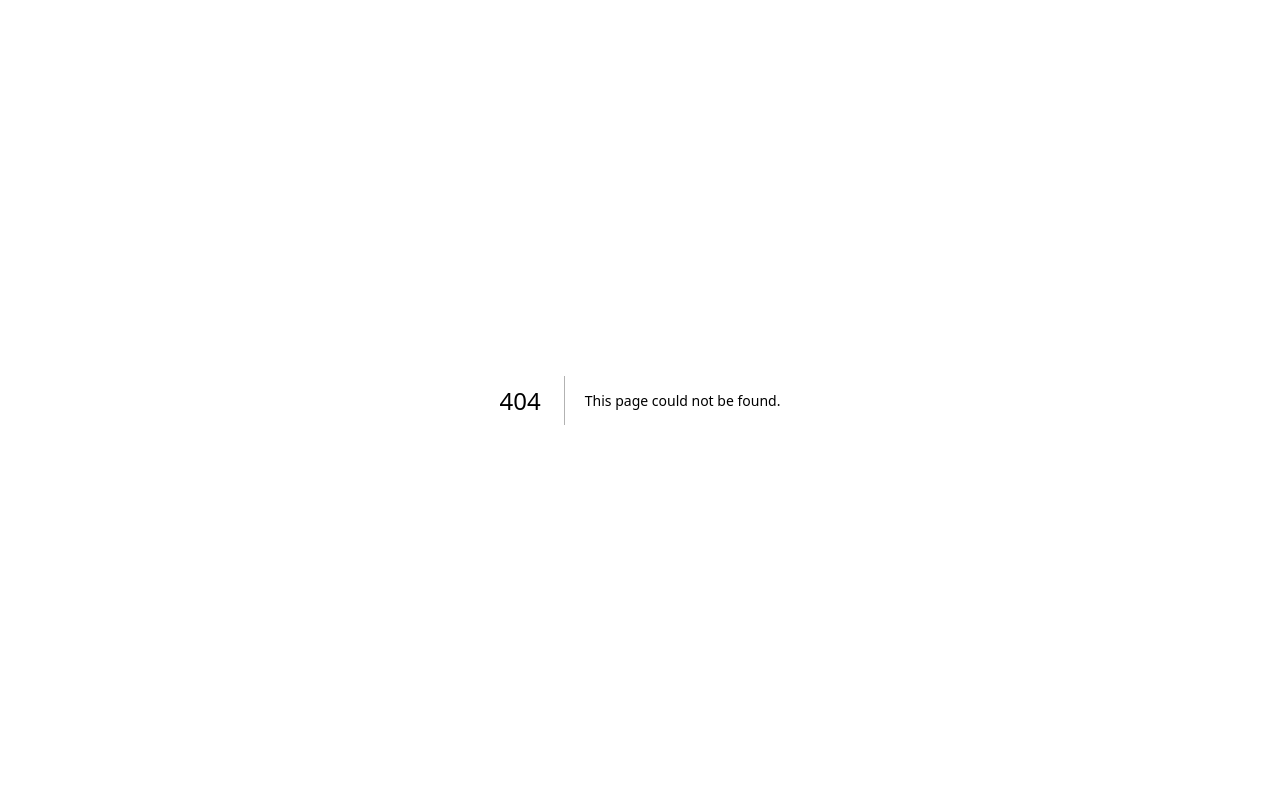
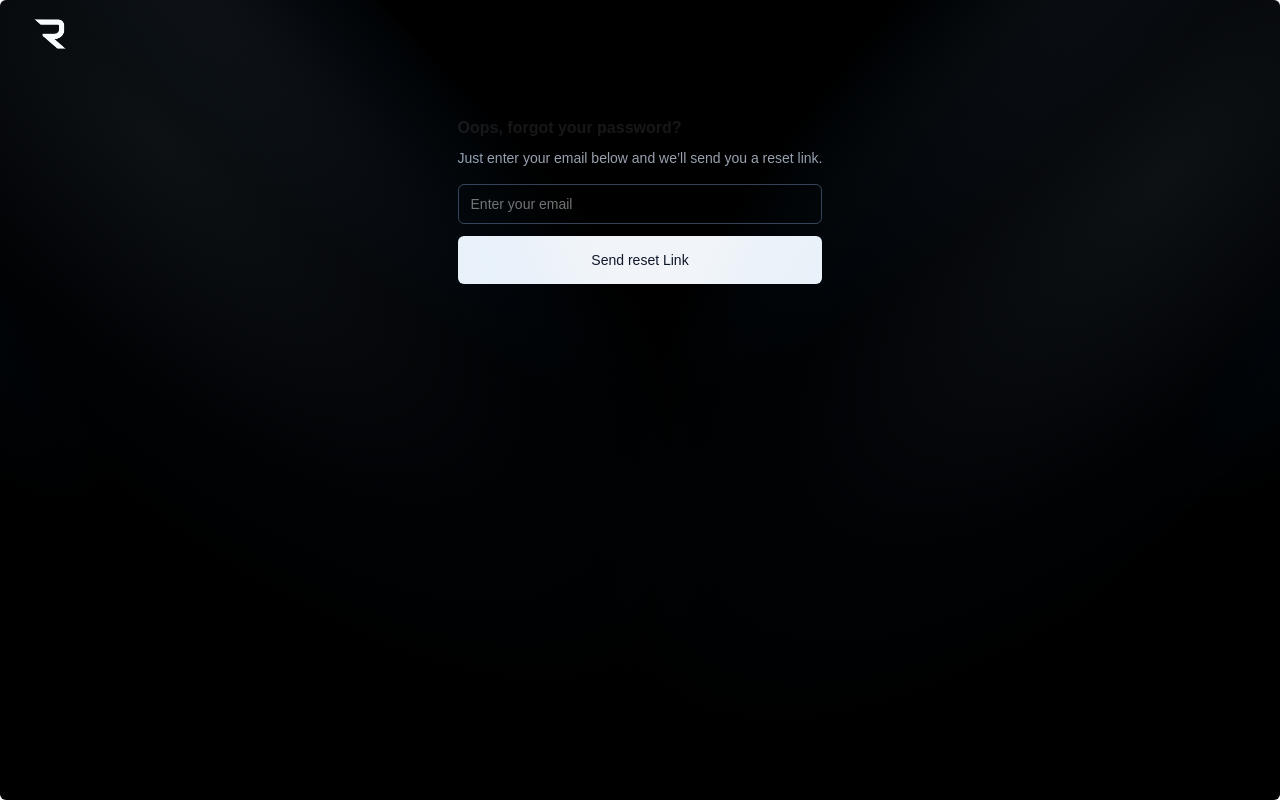
Before and after one commit to SerhiiNadoienko/SpaceR, a Next.js app: page /reset-password in a window 1280 px wide. Before the commit this address had no page. Built offline with nearby package versions, Linux system fonts and the light colour scheme; no server answers.

Commit message:
feat: implemented reset password

```diff
--- a/src/app/(auth)/signup/SignUpDemo.tsx
+++ b/src/app/(auth)/AuthDemo.tsx
@@ -8,10 +8,20 @@ import { motion } from "motion/react";
 import { Button } from "@/src/components/ui/button";
 import { getSupabaseBrowserClient } from "@/src/lib/supabase/browser-client";
 import { useState } from "react";
-import { EmailPasswordForm } from "../../components/EmailPasswordForm";
+import { EmailPasswordForm } from "../components/EmailPasswordForm";
 import Link from "next/link";
 
-export const SignUpDemo = () => {
+type AuthDemoProps = {
+  mode: "in" | "up";
+};
+
+export const AuthDemo = ({ mode }: AuthDemoProps) => {
+  const config = {
+    title: `${mode === "up" ? "Create" : "Sign in to"} your account`,
+    href: mode === "up" ? ROUTES.SIGN_IN : ROUTES.SIGN_UP,
+    buttonText: mode === "up" ? "in" : "up",
+  };
+
   const supabase = getSupabaseBrowserClient();
   const [showEmailForm, setShowEmailForm] = useState(false);
 
@@ -32,32 +42,27 @@ export const SignUpDemo = () => {
       onClick: () => handleOAuthSignIn("google"),
     },
     {
+      icon: <FaGithub size={30} className="text-white size-5" />,
+      text: "GitHub",
+      onClick: () => handleOAuthSignIn("github"),
+    },
+    {
       icon: <HiOutlineMail size={30} className="text-white size-5" />,
       text: "email",
       onClick: () => setShowEmailForm(true),
-    },
-    {
-      icon: <FaGithub size={30} className="text-white size-5" />,
-      text: "GitHub",
-      onClick: () => handleOAuthSignIn("github"),
     },
   ];
 
   return (
     <>
       {showEmailForm ? (
-        <EmailPasswordForm
-          mode="signup"
-          onBack={() => setShowEmailForm(false)}
-        />
+        <EmailPasswordForm mode={mode} onBack={() => setShowEmailForm(false)} />
       ) : (
         <>
-          <h1 className="text-4xl font-bold text-center">
-            Create your account
-          </h1>
+          <h1 className="text-4xl font-bold text-center">{config.title}</h1>
           <div className="flex flex-col gap-3 mt-4">
             {buttonsList.map(({ icon, text, onClick }, i) => {
-              const fromLeft = i % 2 === 0;
+              const fromLeft = mode === "up" ? i % 2 === 0 : i % 2 !== 0;
 
               return (
                 <motion.div
@@ -84,7 +89,7 @@ export const SignUpDemo = () => {
                   >
                     {icon}
                     <span className="text-white font-sans">
-                      Sign up with {text}
+                      Sign {mode} with {text}
                     </span>
                   </Button>
                 </motion.div>
@@ -101,7 +106,7 @@ export const SignUpDemo = () => {
             <span className="font-sans text-gray-500">
               Already have an account?
             </span>
-            <Link href={ROUTES.SIGN_IN}>Sign in</Link>
+            <Link href={config.href}>Sign {config.buttonText}</Link>
           </div>
         </>
       )}
--- /dev/null
+++ b/src/app/(auth)/reset-password/ResetPasswordForm.tsx
@@ -0,0 +1,82 @@
+"use client";
+
+import { useState } from "react";
+import { getSupabaseBrowserClient } from "@/src/lib/supabase/browser-client";
+import { Button } from "@/src/components/ui/button";
+import { Input } from "@/src/components/ui/input";
+import { motion } from "motion/react";
+import { ROUTES } from "@/src/constants/routes";
+
+export const ResetPasswordForm = () => {
+  const supabase = getSupabaseBrowserClient();
+  const [email, setEmail] = useState("");
+  const [status, setStatus] = useState("");
+  const [isSent, setIsSent] = useState(false);
+
+  const handleSubmit = async (e: React.FormEvent) => {
+    e.preventDefault();
+    setStatus("");
+
+    const { error } = await supabase.auth.resetPasswordForEmail(email, {
+      redirectTo: `${window.location.origin}${ROUTES.UPDATE_PASSWORD}`,
+    });
+
+    if (error) {
+      setStatus(error.message);
+    } else {
+      setIsSent(true);
+      setStatus("Check your inbox for a password reset link.");
+    }
+  };
+
+  return (
+    <>
+      {isSent ? (
+        <>
+          <motion.h1
+            initial={{ opacity: 0, y: 20 }}
+            animate={{ opacity: 1, y: 0 }}
+            transition={{ duration: 0.6, ease: "easeOut" }}
+            className="text-2xl font-bold  mb-2"
+          >
+            Almost done! Check your email
+          </motion.h1>
+        </>
+      ) : (
+        <>
+          <h1 className=" font-bold text-left mb-2">
+            Oops, forgot your password?
+          </h1>
+          <p className="text-left text-gray-400 text-sm mb-4">
+            Just enter your email below and we’ll send you a reset link.
+          </p>
+          <form
+            onSubmit={handleSubmit}
+            className="flex flex-col gap-3 w-full max-w-md"
+          >
+            <Input
+              type="email"
+              placeholder="Enter your email"
+              value={email}
+              required
+              onChange={(e) => setEmail(e.target.value)}
+            />
+            <Button type="submit" variant="secondary" size="xl">
+              Send reset Link
+            </Button>
+
+            {status && (
+              <motion.p
+                initial={{ opacity: 0 }}
+                animate={{ opacity: 1 }}
+                className="text-xs text-gray-500"
+              >
+                {status}
+              </motion.p>
+            )}
+          </form>
+        </>
+      )}
+    </>
+  );
+};
--- /dev/null
+++ b/src/app/(auth)/reset-password/page.tsx
@@ -0,0 +1,11 @@
+import { ResetPasswordForm } from "./ResetPasswordForm";
+
+export default async function ResetPassword() {
+  return (
+    <div className="pt-12 flex justify-center">
+      <div className="w-full max-w-[380px]">
+        <ResetPasswordForm />
+      </div>
+    </div>
+  );
+}
--- a/src/app/(auth)/signin/page.tsx
+++ b/src/app/(auth)/signin/page.tsx
@@ -1,5 +1,11 @@
-const SignIn = () => {
-  return <div>сайнин</div>;
-};
+import { AuthDemo } from "../AuthDemo";
 
-export default SignIn;
+export default async function SignIn() {
+  return (
+    <div className="pt-12">
+      <div className="w-full max-w-md flex flex-col gap-6">
+        <AuthDemo mode="in" />
+      </div>
+    </div>
+  );
+}
--- a/src/app/(auth)/signup/page.tsx
+++ b/src/app/(auth)/signup/page.tsx
@@ -1,10 +1,10 @@
-import { SignUpDemo } from "./SignUpDemo";
+import { AuthDemo } from "../AuthDemo";
 
 export default async function SignUp() {
   return (
     <div className="pt-12">
       <div className="w-full max-w-md flex flex-col gap-6">
-        <SignUpDemo />
+        <AuthDemo mode="up" />
       </div>
     </div>
   );
--- /dev/null
+++ b/src/app/(auth)/update-password/UpdatePasswordForm.tsx
@@ -0,0 +1,83 @@
+"use client";
+
+import { useState } from "react";
+import { getSupabaseBrowserClient } from "@/src/lib/supabase/browser-client";
+import { Button } from "@/src/components/ui/button";
+import { Input } from "@/src/components/ui/input";
+import { motion } from "motion/react";
+import { useRouter } from "next/navigation";
+
+export const UpdatePasswordForm = () => {
+  const supabase = getSupabaseBrowserClient();
+  const router = useRouter();
+  const [password, setPassword] = useState("");
+  const [status, setStatus] = useState("");
+  const [isUpdated, setIsUpdated] = useState(false);
+
+  const handleSubmit = async (e: React.FormEvent) => {
+    e.preventDefault();
+    setStatus("");
+
+    const { error } = await supabase.auth.updateUser({
+      password,
+    });
+
+    if (error) {
+      setStatus(error.message);
+    } else {
+      setIsUpdated(true);
+      setTimeout(() => {
+        router.push("/");
+      }, 1500);
+    }
+  };
+
+  return (
+    <>
+      {!isUpdated ? (
+        <motion.div
+          initial={{ opacity: 0, y: 20 }}
+          animate={{ opacity: 1, y: 0 }}
+          transition={{ duration: 0.6, ease: "easeOut" }}
+          className="flex flex-col gap-2 text-center"
+        >
+          <h1 className="text-2xl font-bold">All set!</h1>
+          <p className="text-gray-400 text-sm">
+            Your password has been updated. You’ll be redirected shortly… 🚀
+          </p>
+        </motion.div>
+      ) : (
+        <>
+          <h1 className=" font-bold text-left mb-2">Almost done!</h1>
+          <p className="text-left text-gray-400 text-sm mb-4">
+            Just set your new password and you’re ready to go 🚀
+          </p>
+          <form
+            onSubmit={handleSubmit}
+            className="flex flex-col gap-3 w-full max-w-md"
+          >
+            <Input
+              type="password"
+              placeholder="New password"
+              value={password}
+              required
+              onChange={(e) => setPassword(e.target.value)}
+            />
+            <Button type="submit" variant="secondary" size="xl">
+              Update password
+            </Button>
+            {status && (
+              <motion.p
+                initial={{ opacity: 0 }}
+                animate={{ opacity: 1 }}
+                className={`text-sm text-gray-500`}
+              >
+                {status}
+              </motion.p>
+            )}
+          </form>
+        </>
+      )}
+    </>
+  );
+};
--- /dev/null
+++ b/src/app/(auth)/update-password/page.tsx
@@ -0,0 +1,11 @@
+import { UpdatePasswordForm } from "./UpdatePasswordForm";
+
+export default async function UpdatePassword() {
+  return (
+    <div className="pt-12 flex justify-center">
+      <div className="w-full max-w-[380px]">
+        <UpdatePasswordForm />
+      </div>
+    </div>
+  );
+}
--- a/src/app/components/EmailPasswordForm.tsx
+++ b/src/app/components/EmailPasswordForm.tsx
@@ -6,9 +6,11 @@ import { Button } from "@/src/components/ui/button";
 import { motion } from "motion/react";
 import { Input } from "@/src/components/ui/input";
 import { useRouter } from "next/navigation"; // если Next 13+ app router
+import Link from "next/link";
+import { ROUTES } from "@/src/constants/routes";
 
 type EmailPasswordFormProps = {
-  mode: "signin" | "signup";
+  mode: "in" | "up";
   onBack: () => void;
 };
 
@@ -26,7 +28,7 @@ export const EmailPasswordForm = ({ mode, onBack }: EmailPasswordFormProps) => {
     setEmailError(false);
     setStatus("");
 
-    if (mode === "signup") {
+    if (mode === "up") {
       const { data, error } = await supabase.auth.signUp({
         email,
         password,
@@ -61,9 +63,7 @@ export const EmailPasswordForm = ({ mode, onBack }: EmailPasswordFormProps) => {
 
   return (
     <div className="flex flex-col gap-6 p-0">
-      <h1 className="text-4xl font-bold text-center">
-        Sign {mode === "signup" ? "up" : "in"} with email
-      </h1>
+      <h1 className="text-4xl font-bold text-center">Sign {mode} with email</h1>
       <form onSubmit={handleSubmit} className="flex flex-col gap-3">
         <Input
           key="email"
@@ -91,6 +91,16 @@ export const EmailPasswordForm = ({ mode, onBack }: EmailPasswordFormProps) => {
           required
           onChange={(e) => setPassword(e.target.value)}
         />
+        {mode === "in" && (
+          <div className="text-right mt-1">
+            <Link
+              href={ROUTES.RESET_PASSWORD}
+              className="text-sm text-gray-500 text-xs hover:underline"
+            >
+              Forgot password?
+            </Link>
+          </div>
+        )}
       </form>
       {status && !emailError && (
         <motion.p
@@ -109,10 +119,10 @@ export const EmailPasswordForm = ({ mode, onBack }: EmailPasswordFormProps) => {
           size="xl"
           onClick={handleSubmit}
         >
-          Sign Up
+          Sign {mode}
         </Button>
         <Button variant="border" size="xl" onClick={onBack}>
-          Back to options
+          Go back
         </Button>
       </div>
     </div>
--- a/src/components/ui/input.tsx
+++ b/src/components/ui/input.tsx
@@ -34,12 +34,12 @@ const Input = React.forwardRef<HTMLInputElement, InputProps>(
         onMouseMove={handleMouseMove}
         onMouseEnter={() => setVisible(true)}
         onMouseLeave={() => setVisible(false)}
-        className="w-full group/input rounded-lg p-[2px] transition duration-300"
+        className="w-full group/input rounded-lg  transition duration-300"
       >
         <input
           type={type}
           className={cn(
-            `shadow-input dark:placeholder-text-neutral-600 flex h-10 w-full rounded-md border border-gray-700 bg-black px-3 py-2 text-sm text-white transition duration-400 group-hover/input:shadow-none file:border-0 file:bg-transparent file:text-sm file:font-medium placeholder:text-neutral-400 focus:outline-none focus:ring-2 focus:ring-accent disabled:cursor-not-allowed disabled:opacity-50 dark:bg-zinc-800 dark:text-white dark:shadow-[0px_0px_1px_1px_#404040] dark:focus-visible:ring-neutral-600`,
+            `shadow-input dark:placeholder-text-neutral-600 flex h-10 w-full rounded-md border border-gray-700 bg-black px-3 py-2 text-sm text-white transition duration-400 group-hover/input:shadow-none file:border-0 file:bg-transparent file:text-sm file:font-medium placeholder:text-neutral-500 focus:outline-none focus:ring-2 focus:ring-accent disabled:cursor-not-allowed disabled:opacity-50 dark:bg-zinc-800 dark:text-white dark:shadow-[0px_0px_1px_1px_#404040] dark:focus-visible:ring-neutral-600`,
             className
           )}
           ref={ref}
--- a/src/constants/routes.tsx
+++ b/src/constants/routes.tsx
@@ -2,4 +2,6 @@ export const ROUTES = {
   HOME: "/",
   SIGN_IN: "/signin",
   SIGN_UP: "/signup",
+  RESET_PASSWORD: "/reset-password",
+  UPDATE_PASSWORD: "/update-password",
 } as const;
```
